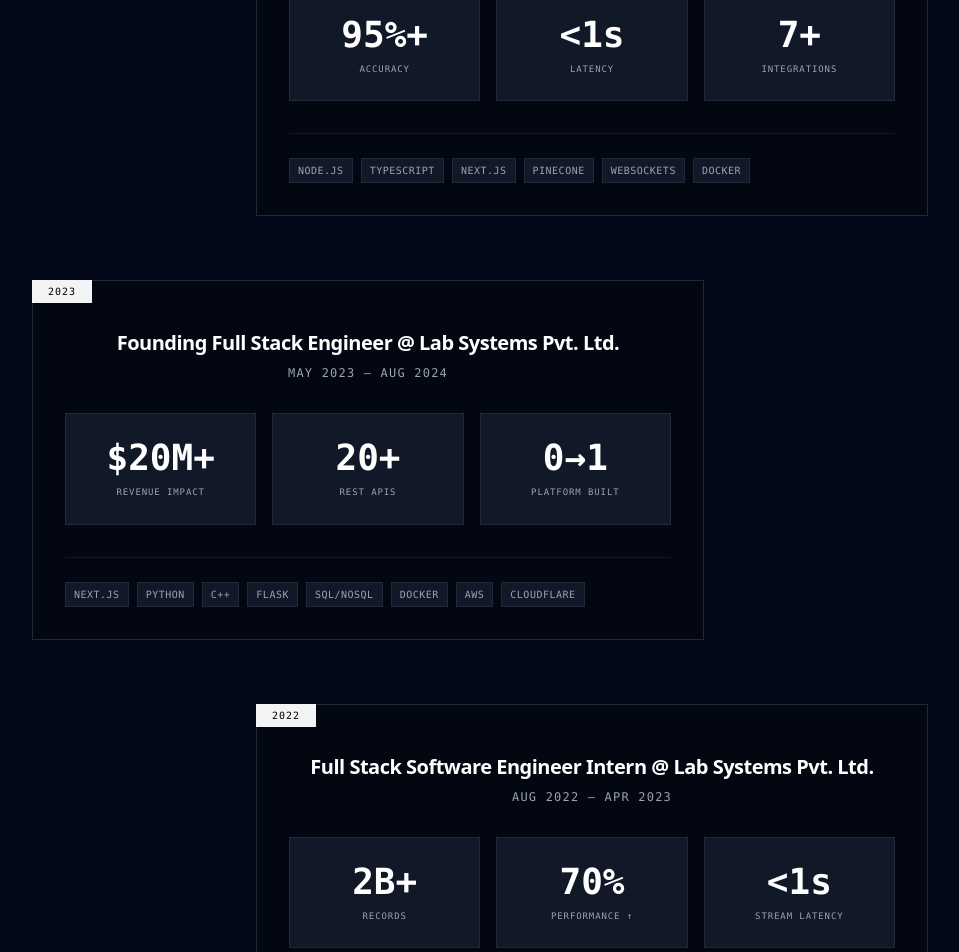
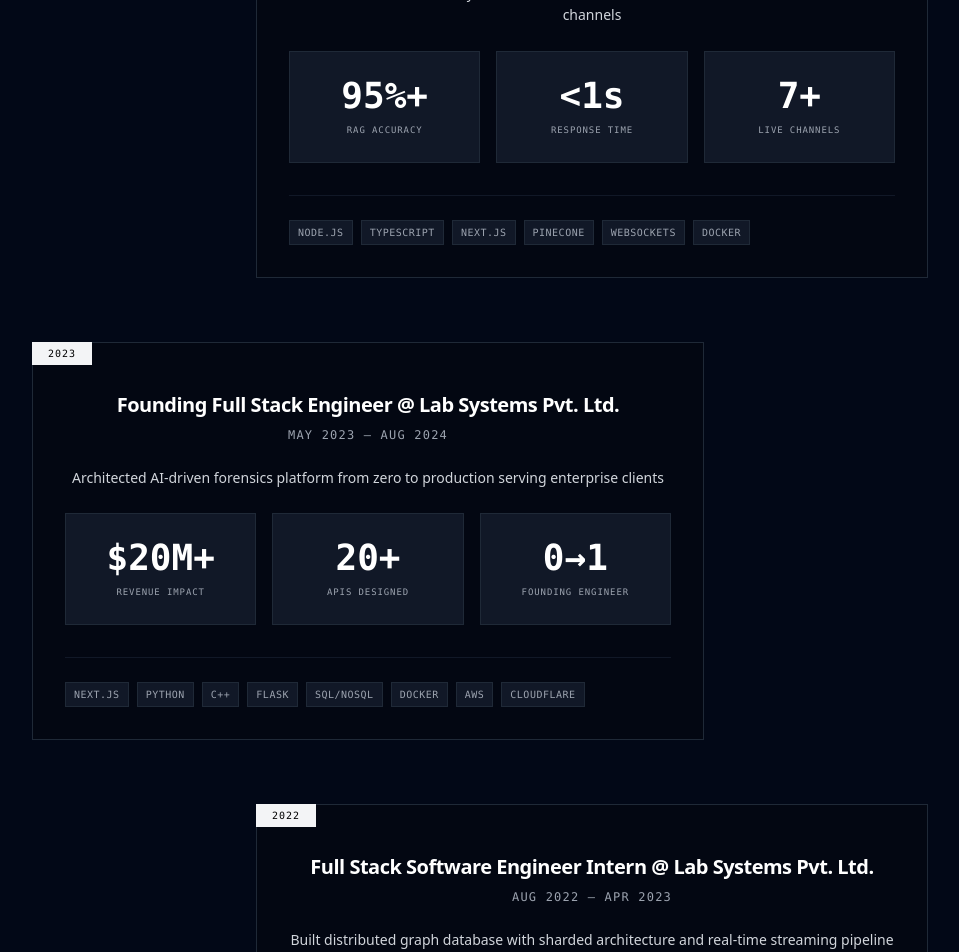
Before and after one commit to JeetDSharma/portfolio, a Next.js app: page / in a window 1280 px wide. Shown: the part 4140-5092 px from the top of the page, without its empty margins (160-1119 px from the left). Built offline with nearby package versions, Linux system fonts and the light colour scheme.

Commit message:
added achievement descriptions to experience cards and refined impact metric labels

```diff
--- a/components/Body.tsx
+++ b/components/Body.tsx
@@ -18,10 +18,12 @@
     title: "Full Stack Development Intern @ Karpuragaurai Technologies",
     duration: "May 2025 – Aug 2025",
     year: "2025",
+    achievement:
+      "Built event-driven RAG system with semantic search across 7 real-time communication channels",
     impact: [
-      { metric: "95%+", label: "Accuracy" },
-      { metric: "<1s", label: "Latency" },
-      { metric: "7+", label: "Integrations" },
+      { metric: "95%+", label: "RAG Accuracy" },
+      { metric: "<1s", label: "Response Time" },
+      { metric: "7+", label: "Live Channels" },
     ],
     techStack: [
       "Node.js",
@@ -36,10 +38,12 @@
     title: "Founding Full Stack Engineer @ Lab Systems Pvt. Ltd.",
     duration: "May 2023 – Aug 2024",
     year: "2023",
+    achievement:
+      "Architected AI-driven forensics platform from zero to production serving enterprise clients",
     impact: [
       { metric: "$20M+", label: "Revenue Impact" },
-      { metric: "20+", label: "REST APIs" },
-      { metric: "0→1", label: "Platform Built" },
+      { metric: "20+", label: "APIs Designed" },
+      { metric: "0→1", label: "Founding Engineer" },
     ],
     techStack: [
       "Next.js",
@@ -56,9 +60,11 @@
     title: "Full Stack Software Engineer Intern @ Lab Systems Pvt. Ltd.",
     duration: "Aug 2022 – Apr 2023",
     year: "2022",
+    achievement:
+      "Built distributed graph database with sharded architecture and real-time streaming pipeline",
     impact: [
-      { metric: "2B+", label: "Records" },
-      { metric: "70%", label: "Performance ↑" },
+      { metric: "2B+", label: "Records Processed" },
+      { metric: "70%", label: "Query Speed ↑" },
       { metric: "<1s", label: "Stream Latency" },
     ],
     techStack: ["Python", "Node.js", "MongoDB", "LevelDB", "Docker", "Linux"],
@@ -491,7 +497,7 @@
 
                 <div className="p-8 pt-12">
                   {/* Job Title & Company */}
-                  <div className="mb-8">
+                  <div className="mb-6">
                     <h3 className="text-xl font-bold text-gray-900 dark:text-white mb-2 tracking-tight">
                       {exp.title}
                     </h3>
@@ -499,6 +505,11 @@
                       {exp.duration}
                     </p>
                   </div>
+
+                  {/* Achievement Context */}
+                  <p className="text-sm text-gray-700 dark:text-gray-300 mb-6 leading-relaxed">
+                    {exp.achievement}
+                  </p>
 
                   {/* Visual Impact Metrics */}
                   <div className="grid grid-cols-3 gap-4 mb-8">
```
